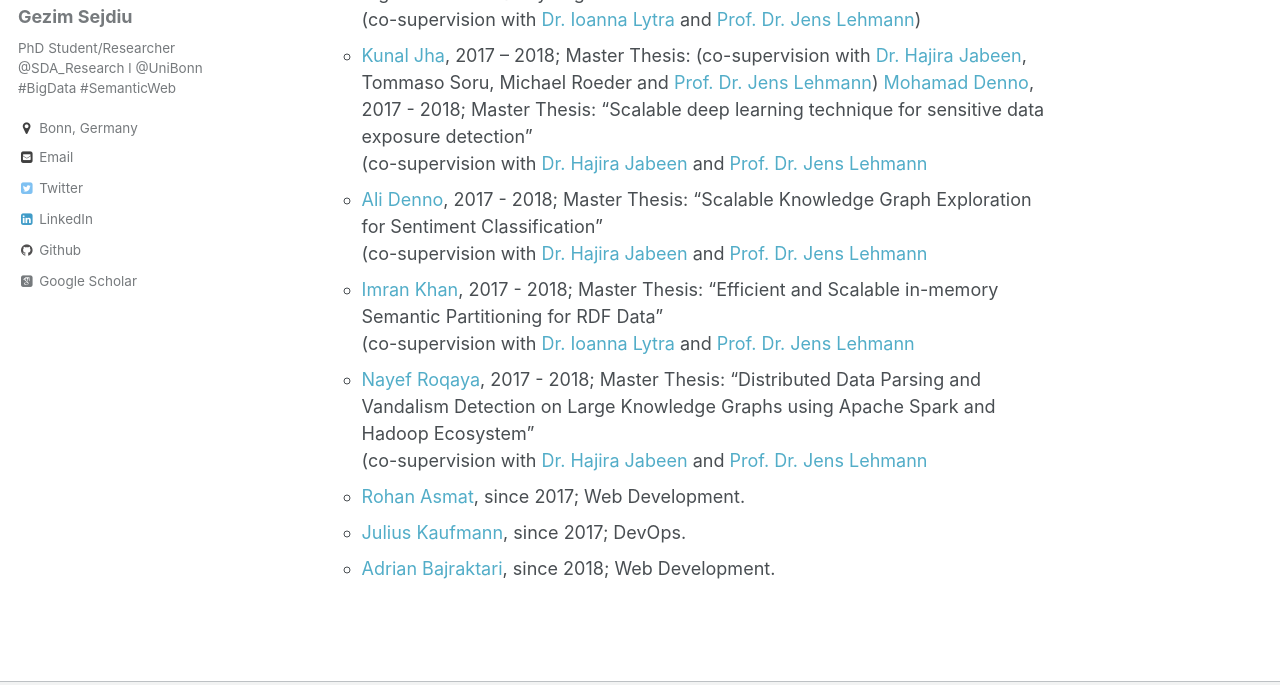
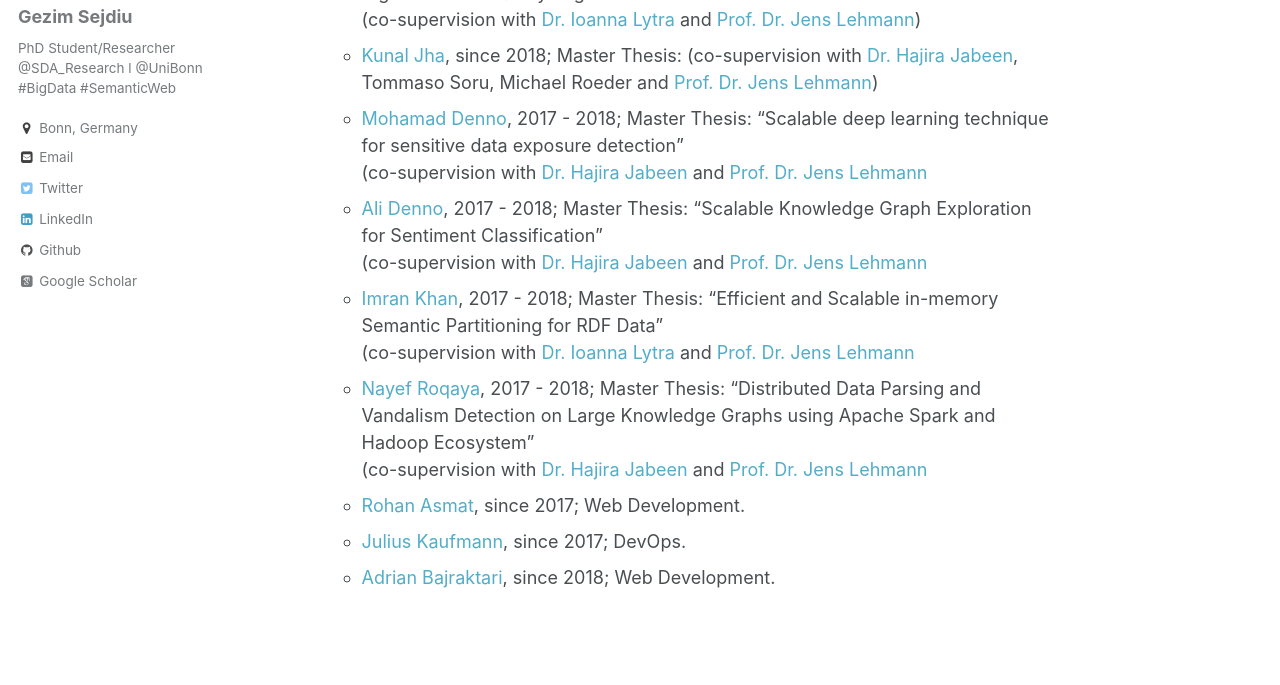
Before and after one commit to GezimSejdiu/gezimsejdiu.github.io, a Jekyll site: the page built from _pages/teaching.md, in a window 1280 px wide and 900 px high, scrolled down 443 px, cut to the strip 215-900 px from the top of the window. Built offline with Jekyll 4.4.1, drawn with Linux system fonts in a browser that asks for light colours; some web fonts are replaced.

Commit message:
Fix supervision section

```diff
--- a/_pages/teaching.md
+++ b/_pages/teaching.md
@@ -17,8 +17,8 @@ author_profile: true
 * Supervision
   * [Wang Zhe](https://github.com/CescWang1991), 2018; Master Thesis: "Efficient In-memory Graph Partitioning Algorithms and Query Engine for RDF Data"
         (co-supervision with [Dr. Ioanna Lytra](http://sda.cs.uni-bonn.de/people/dr-ioanna-lytra/) and [Prof. Dr. Jens Lehmann](http://sda.cs.uni-bonn.de/people/prof-dr-jens-lehmann/))
-  * [Kunal Jha](https://github.com/Kunal-Jha), 2017 – 2018; Master Thesis: (co-supervision with [Dr. Hajira Jabeen](http://sda.cs.uni-bonn.de/people/dr-hajira-jabeen/), Tommaso Soru, Michael Roeder and [Prof. Dr. Jens Lehmann](http://sda.cs.uni-bonn.de/people/prof-dr-jens-lehmann/))
-  [Mohamad Denno](https://github.com/mhddenno), 2017 - 2018; Master Thesis: “Scalable deep learning technique for sensitive data exposure detection”
+  * [Kunal Jha](https://github.com/Kunal-Jha), since 2018; Master Thesis: (co-supervision with [Dr. Hajira Jabeen](http://sda.cs.uni-bonn.de/people/dr-hajira-jabeen/), Tommaso Soru, Michael Roeder and [Prof. Dr. Jens Lehmann](http://sda.cs.uni-bonn.de/people/prof-dr-jens-lehmann/))
+  * [Mohamad Denno](https://github.com/mhddenno), 2017 - 2018; Master Thesis: “Scalable deep learning technique for sensitive data exposure detection”
         (co-supervision with [Dr. Hajira Jabeen](http://sda.cs.uni-bonn.de/people/dr-hajira-jabeen/) and [Prof. Dr. Jens Lehmann](http://sda.cs.uni-bonn.de/people/prof-dr-jens-lehmann/)
   * [Ali Denno](https://github.com/AliDenno), 2017 - 2018; Master Thesis: “Scalable Knowledge Graph Exploration for Sentiment Classification”
         (co-supervision with [Dr. Hajira Jabeen](http://sda.cs.uni-bonn.de/people/dr-hajira-jabeen/) and [Prof. Dr. Jens Lehmann](http://sda.cs.uni-bonn.de/people/prof-dr-jens-lehmann/)
```
